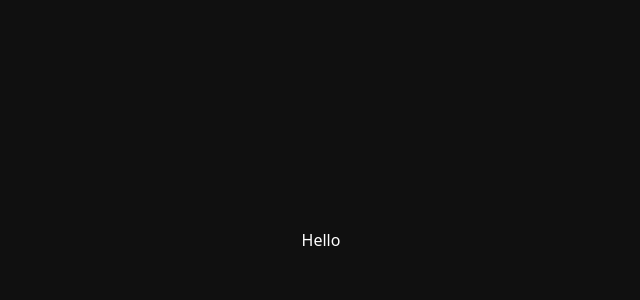
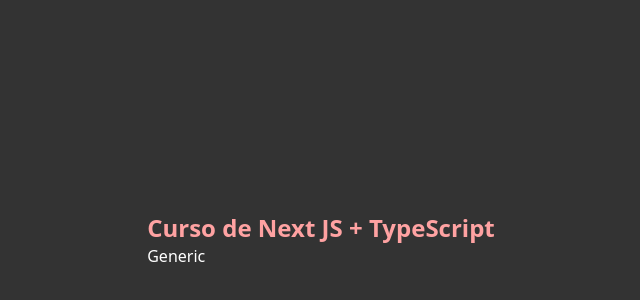
Before and after one commit to PC-Techdeveloper/typescript-react-next-basics, a Next.js app: page / in a window 1280 px wide. Shown: the part 160-460 px from the top of the page, without its empty margins (319-959 px from the left). Built offline with nearby package versions, Linux system fonts and the light colour scheme.

Commit message:
new component generics

```diff
--- /dev/null
+++ b/app/generic.tsx
@@ -0,0 +1,52 @@
+//introducción a los genéricos
+//generic types: Define un tipo genérico que puede ser utilizado para cualquier tipo
+
+// function identity<T>(value: T) {
+//   return value;
+// }
+
+type ApiResponse<T> = {
+  status: number;
+  data: T;
+};
+
+const response1: ApiResponse<{ name: string; age: number }> = {
+  status: 200,
+  data: { name: 'John', age: 30 },
+};
+
+console.log(response1);
+
+const response2: ApiResponse<string> = {
+  status: 200,
+  data: 'Hello 1',
+};
+
+const response3: ApiResponse<string[]> = {
+  status: 200,
+  data: ['item 1', 'item 2'],
+};
+
+function getFirstElement<T>(arr: T[]) {
+  return arr[0];
+}
+
+console.log(getFirstElement([1, 2, 3]));
+console.log(getFirstElement(['a', 'b', 'c']));
+
+interface Box<T> {
+  content: T;
+}
+
+const box1: Box<string> = { content: 'hello' };
+const box2: Box<number> = { content: 123 };
+
+function Generic() {
+  // identity<string>('hello 1');
+  // identity<number>(456);
+  // identity<boolean>(true);
+
+  return <div>Generic</div>;
+}
+
+export default Generic;
--- a/app/globals.css
+++ b/app/globals.css
@@ -1,7 +1,7 @@
 @import 'tailwindcss';
 
 body {
-  background: #101010;
+  background: #333;
   color: #fff;
   display: grid;
   place-content: center;
--- a/app/hello.tsx
+++ b/app/hello.tsx
@@ -1,11 +1,33 @@
 'use client';
 
-//uso de as
+//uso de as (valor como un tipo de dato especifico)
+let someValue: unknown = 'Hello string';
+
+type User = {
+  id: number;
+  name: string;
+};
+
+let user: unknown = {
+  id: 1,
+  name: 'John',
+};
+
+const newUser = user as User;
+
+let stringValue = (someValue as string).length;
+
+const colors = ['red', 'green', 'blue'] as const;
+
+let num: number = 123;
+let str = num as unknown as string;
 
 const Hello = () => {
+  const inputElement = document.getElementById('username') as HTMLInputElement;
   return (
     <div>
       <h1>Hello</h1>
+      <input type="text" id="username" />
     </div>
   );
 };
--- a/app/page.tsx
+++ b/app/page.tsx
@@ -11,6 +11,7 @@
 } from 'react';
 import { ComponentPropsWithRef, MouseEvent } from 'react';
 import Hello from './hello';
+import Generic from './generic';
 
 //union types
 type Color = 'red' | 'blue' | 'green' | 'yellow' | 'purple';
@@ -132,9 +133,12 @@
   // const [count, setCount] = useState<number>(0)
 
   return (
-    <div>
-      <Hello />
-    </div>
+    <section>
+      <h1 className="text-2xl font-bold text-red-300">
+        Curso de Next JS + TypeScript
+      </h1>
+      <Generic />
+    </section>
   );
 }
 
```
